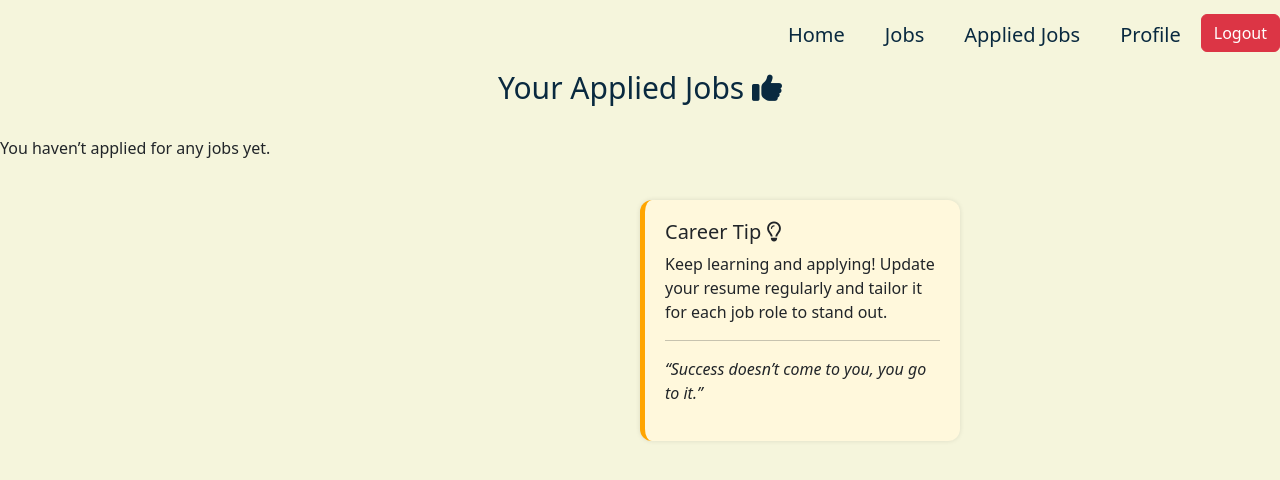
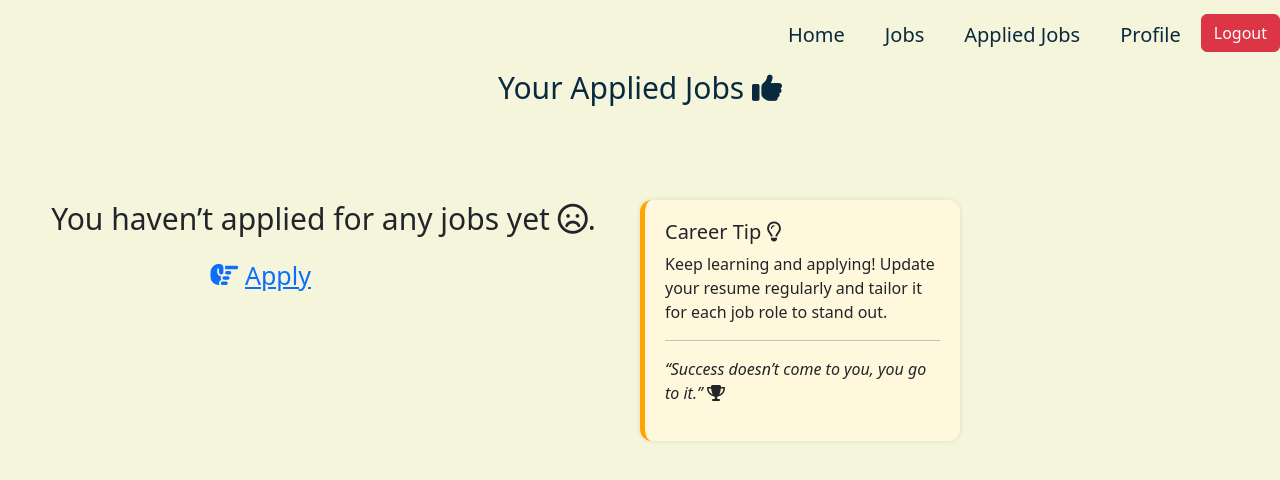
Before and after one commit to yuvaranidev/Jobs-Portal, a Django app: page /applied_jobs/ in a window 1280 px wide. Shown: the top 480 px of the page. Run offline with Django 4.2, Linux system fonts and the light colour scheme; the visitor is signed in with stand-in values (Sample User, id 1); data that the repository does not hold is empty; some libraries are stand-ins or nearby versions.

Commit message:
Update applied_jobs.html

```diff
--- a/jobsportal/templates/applied_jobs.html
+++ b/jobsportal/templates/applied_jobs.html
@@ -24,6 +24,21 @@
     right: 25%;
     top: 25%;
     box-shadow: 0 0 5px rgba(0, 0, 0, 0.1);
+  }
+  .apply{
+    font-size: 25px;
+    margin-left: 15%;
+  }
+  .fa-hand-point-right{
+    font-size: 28px;
+    margin-right: 25px;
+    display: inline-block;
+    animation: moveRight 1.5s ease-in-out infinite;
+  }
+  @keyframes moveRight{
+    0% {transform: translateX(0);}
+    50% {transform: translateX(20px);}
+    100% {transform: translateX(0);}
   }
 </style>
 
@@ -57,7 +72,8 @@
     </div>
   </div>
   {% empty %}
-  <p>You haven’t applied for any jobs yet.</p>
+  <p style="font-size: 30px; margin-top: 7%; margin-left: 4%;">You haven’t applied for any jobs yet <i class="fa-regular fa-face-frown"></i>.</p>
+  <a class="apply" href="{% url 'jobs' %}"> <i class="fa-solid fa-hand-point-right"></i>Apply</a>
   {% endfor %} {% endblock %}
 
   <div class="tip-box">
@@ -67,7 +83,7 @@
       each job role to stand out.
     </p>
     <hr/>
-    <p><em>“Success doesn’t come to you, you go to it.”</em></p>
+    <p><em>“Success doesn’t come to you, you go to it.”  <i class="fa-solid fa-trophy"></i></em></p>
   </div>
 </body>
 </html>
```
